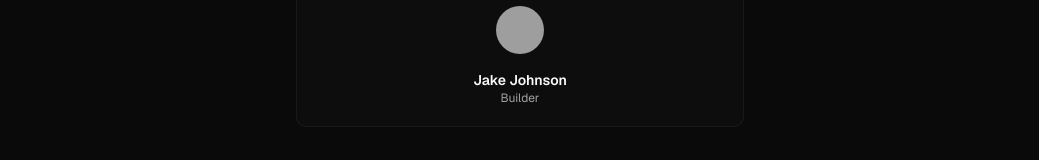
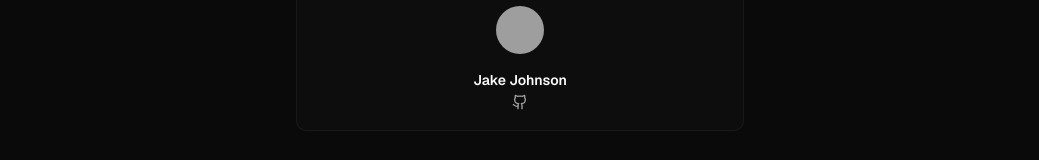
Before and after one commit to jjdinho/use-mere-landing, a Next.js app: page / in a window 1280 px wide. Shown: the part 5200-5360 px from the top of the page, without its empty margins (120-1159 px from the left). Built offline with nearby package versions, Linux system fonts and the light colour scheme; grey boxes are pictures that could not be loaded.

Commit message:
Replace Builder label with GitHub icon on creator card

```diff
--- a/src/app/page.tsx
+++ b/src/app/page.tsx
@@ -385,7 +385,7 @@ function PriceSlider() {
 // ============================================================================
 
 const creators = [
-  { name: "Jake Johnson", handle: "jjdinho", role: "Builder" },
+  { name: "Jake Johnson", handle: "jjdinho" },
 ]
 
 function Creators() {
@@ -405,9 +405,9 @@ function Creators() {
             alt={c.name}
             className="size-12 rounded-full"
           />
-          <div>
+          <div className="flex flex-col items-center gap-1">
             <p className="text-sm font-semibold">{c.name}</p>
-            <p className="text-xs text-muted-foreground">{c.role}</p>
+            <Github className="size-4 text-muted-foreground" aria-label="GitHub" />
           </div>
         </a>
       ))}
```
